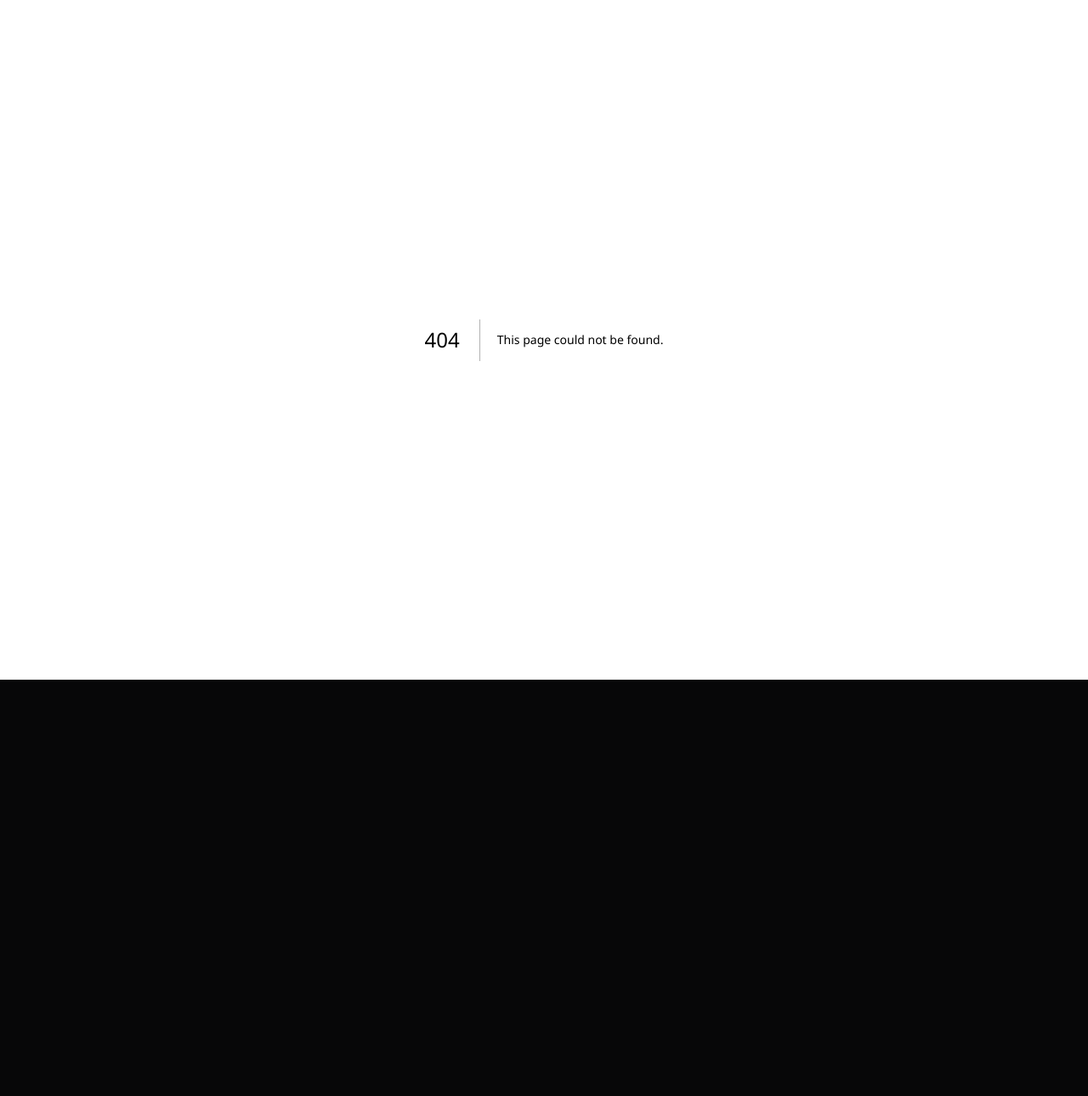
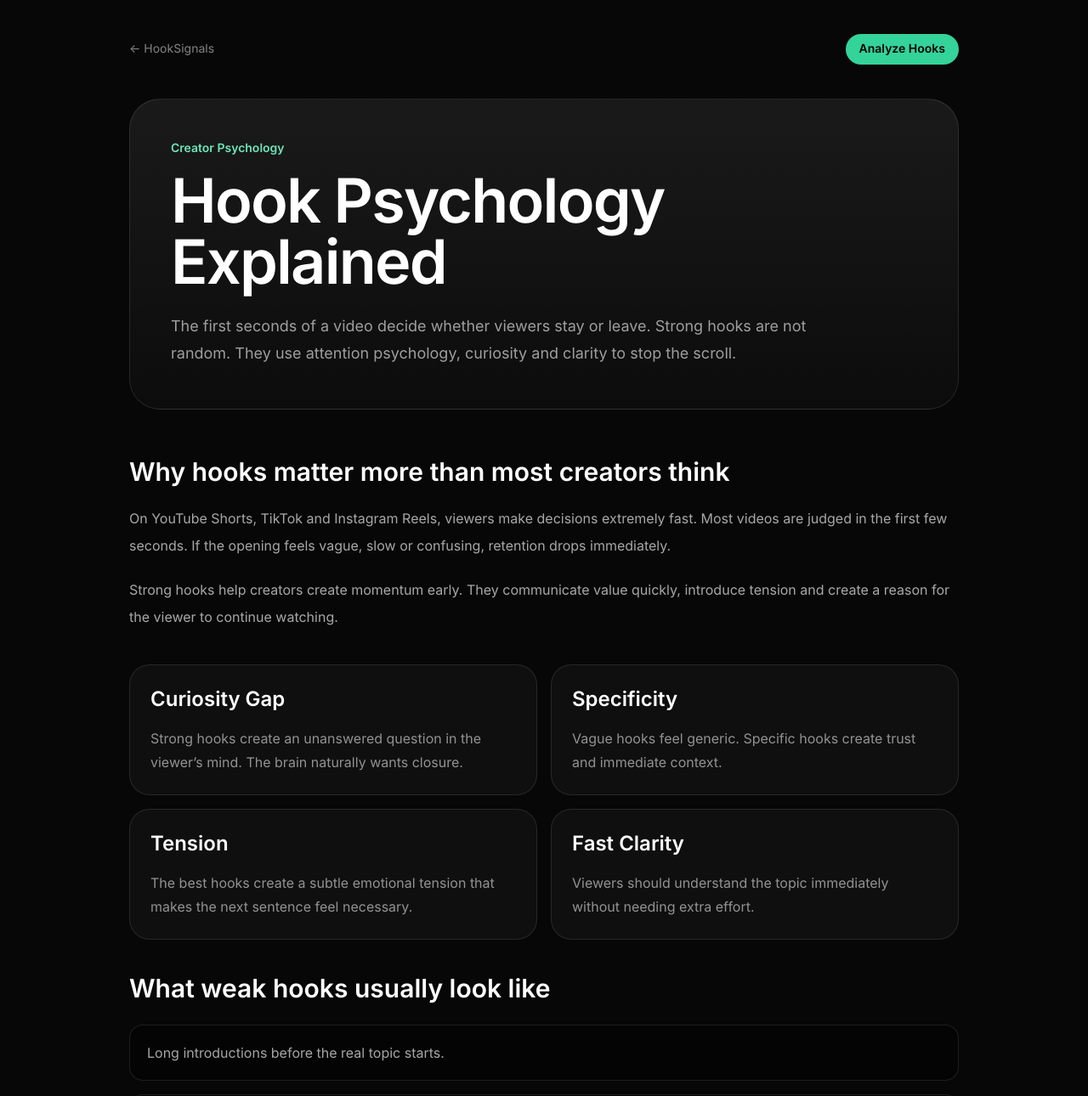
Before and after one commit to ValeBid/-hooksignals-site, a Next.js app: page /hook-psychology in a window 1280 px wide. Before the commit this address had no page. Shown: the top 1290 px of the page at 85% size. Before the commit the page ends 800 px from the top, so only its background shows below. Built offline with nearby package versions, Linux system fonts and the light colour scheme.

Commit message:
Create page.tsx
create hook psychology seo page

```diff
--- /dev/null
+++ b/app/hook-psychology/page.tsx
@@ -0,0 +1,172 @@
+import RelatedTools from "../components/related-tools";
+import SiteFooter from "../components/site-footer";
+
+export const metadata = {
+  title: "Hook Psychology for YouTube Shorts and TikTok | HookSignals",
+  description:
+    "Learn why strong hooks work, how creators stop the scroll, and how viewer psychology affects retention on Shorts, TikTok and YouTube.",
+};
+
+const principles = [
+  {
+    title: "Curiosity Gap",
+    desc: "Strong hooks create an unanswered question in the viewer’s mind. The brain naturally wants closure.",
+  },
+  {
+    title: "Specificity",
+    desc: "Vague hooks feel generic. Specific hooks create trust and immediate context.",
+  },
+  {
+    title: "Tension",
+    desc: "The best hooks create a subtle emotional tension that makes the next sentence feel necessary.",
+  },
+  {
+    title: "Fast Clarity",
+    desc: "Viewers should understand the topic immediately without needing extra effort.",
+  },
+];
+
+export default function HookPsychologyPage() {
+  return (
+    <main className="min-h-screen bg-[#070708] text-white">
+      <section className="mx-auto max-w-5xl px-6 py-10">
+        <nav className="mb-10 flex items-center justify-between">
+          <a href="/" className="text-sm text-white/50">
+            ← HookSignals
+          </a>
+
+          <a
+            href="/hook-analyzer"
+            className="rounded-full bg-emerald-400 px-4 py-2 text-sm font-semibold text-black"
+          >
+            Analyze Hooks
+          </a>
+        </nav>
+
+        <section className="rounded-[36px] border border-white/10 bg-gradient-to-b from-white/[0.08] to-white/[0.025] p-8 md:p-12">
+          <p className="mb-4 text-sm font-semibold text-emerald-300">
+            Creator Psychology
+          </p>
+
+          <h1 className="max-w-4xl text-5xl font-semibold tracking-tight md:text-7xl">
+            Hook Psychology Explained
+          </h1>
+
+          <p className="mt-6 max-w-3xl text-lg leading-8 text-white/60">
+            The first seconds of a video decide whether viewers stay or leave.
+            Strong hooks are not random. They use attention psychology,
+            curiosity and clarity to stop the scroll.
+          </p>
+        </section>
+
+        <section className="mt-14 space-y-10">
+          <div>
+            <h2 className="text-3xl font-semibold">
+              Why hooks matter more than most creators think
+            </h2>
+
+            <p className="mt-5 leading-8 text-white/65">
+              On YouTube Shorts, TikTok and Instagram Reels, viewers make
+              decisions extremely fast. Most videos are judged in the first few
+              seconds. If the opening feels vague, slow or confusing, retention
+              drops immediately.
+            </p>
+
+            <p className="mt-5 leading-8 text-white/65">
+              Strong hooks help creators create momentum early. They communicate
+              value quickly, introduce tension and create a reason for the
+              viewer to continue watching.
+            </p>
+          </div>
+
+          <div className="grid gap-4 md:grid-cols-2">
+            {principles.map((item) => (
+              <div
+                key={item.title}
+                className="rounded-3xl border border-white/10 bg-white/[0.035] p-6"
+              >
+                <h3 className="text-2xl font-semibold">{item.title}</h3>
+
+                <p className="mt-4 leading-7 text-white/55">
+                  {item.desc}
+                </p>
+              </div>
+            ))}
+          </div>
+
+          <div>
+            <h2 className="text-3xl font-semibold">
+              What weak hooks usually look like
+            </h2>
+
+            <div className="mt-6 space-y-4">
+              {[
+                "Long introductions before the real topic starts.",
+                "Generic phrases without a clear promise.",
+                "No emotional tension or curiosity.",
+                "Slow pacing that wastes the first seconds.",
+              ].map((item) => (
+                <div
+                  key={item}
+                  className="rounded-2xl border border-white/10 bg-black/30 p-5 text-white/65"
+                >
+                  {item}
+                </div>
+              ))}
+            </div>
+          </div>
+
+          <div>
+            <h2 className="text-3xl font-semibold">
+              The goal is not clickbait
+            </h2>
+
+            <p className="mt-5 leading-8 text-white/65">
+              Strong hooks are often confused with clickbait. In reality,
+              effective hooks simply communicate value faster. The goal is not
+              to trick viewers. The goal is to make the value of the content
+              obvious immediately.
+            </p>
+
+            <p className="mt-5 leading-8 text-white/65">
+              Creators who combine clarity with curiosity usually perform better
+              over time because viewers understand what they are watching while
+              still feeling motivated to continue.
+            </p>
+          </div>
+
+          <div className="rounded-[32px] border border-emerald-300/20 bg-emerald-300/[0.06] p-8">
+            <h2 className="text-3xl font-semibold">
+              Improve your next hook
+            </h2>
+
+            <p className="mt-4 max-w-2xl leading-8 text-white/65">
+              Use HookSignals tools to analyze weak openings, generate stronger
+              hook structures and improve retention before publishing.
+            </p>
+
+            <div className="mt-8 flex flex-wrap gap-4">
+              <a
+                href="/hook-analyzer"
+                className="rounded-2xl bg-emerald-400 px-6 py-3 font-semibold text-black"
+              >
+                Hook Analyzer
+              </a>
+
+              <a
+                href="/hook-improver"
+                className="rounded-2xl border border-white/10 bg-black/30 px-6 py-3 font-semibold text-white"
+              >
+                Hook Improver
+              </a>
+            </div>
+          </div>
+        </section>
+
+        <RelatedTools />
+      </section>
+
+      <SiteFooter />
+    </main>
+  );
+}
```
